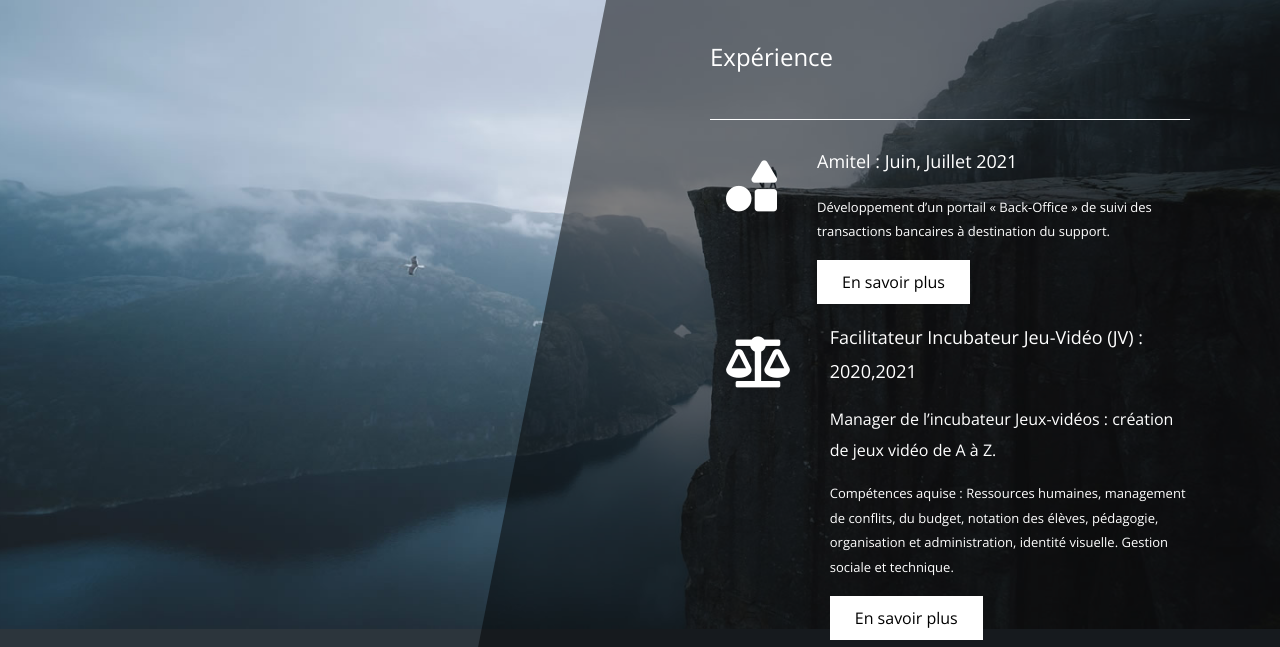
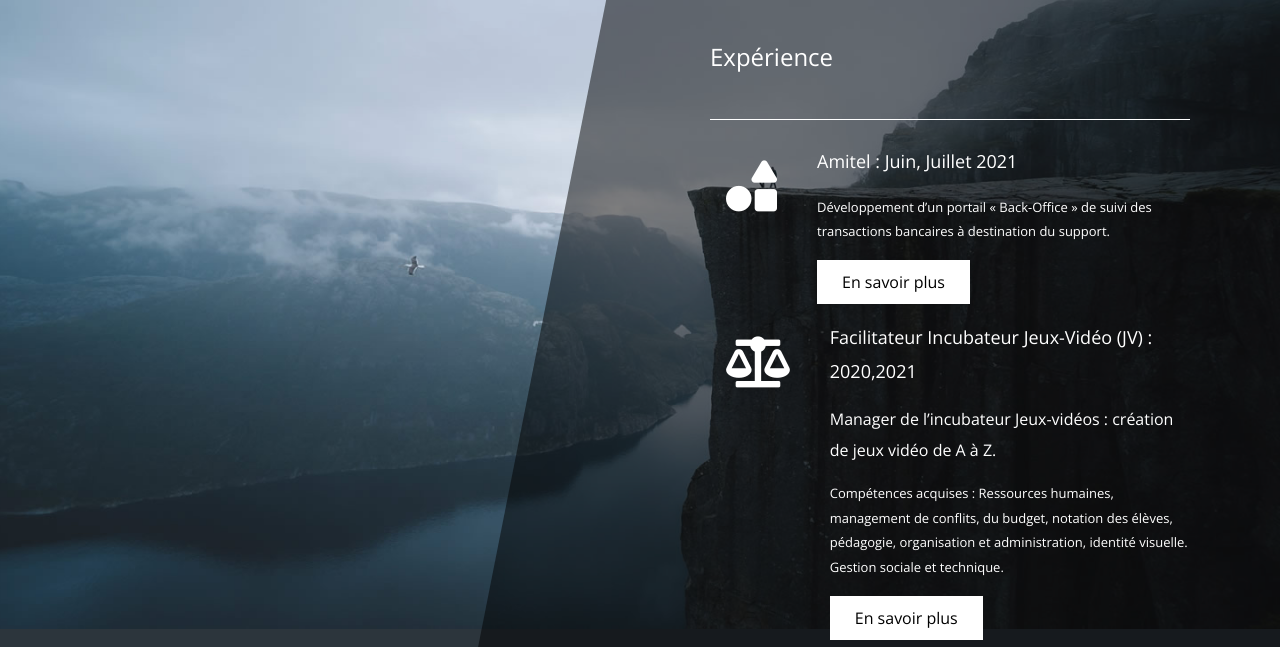
Before and after one commit to Deamonangel/Ynov_B2_Blog, a plain HTML site: page experience.html in a window 1280 px wide. Shown: the part 171-818 px from the top of the page. Drawn offline with nearby package versions, Linux system fonts and the light colour scheme.

Commit message:
Update experience.html

```diff
--- a/experience.html
+++ b/experience.html
@@ -77,9 +77,9 @@ https://templatemo.com/tm-550-diagoona
                         <div class="media my-3">
                             <i class="fas fa-balance-scale fa-3x p-3 mr-4"></i>
                             <div class="media-body">
-                                <p style="font-size: large;"> Facilitateur Incubateur Jeu-Vidéo (JV) : 2020,2021</p>
+                                <p style="font-size: large;"> Facilitateur Incubateur Jeux-Vidéo (JV) : 2020,2021</p>
                                 <p style="font-size: medium;">Manager de l’incubateur Jeux-vidéos : création de jeux vidéo de A à Z.</p>
-                                <p style="font-size: small;">Compétences aquise : Ressources humaines, management de conflits, du budget, notation des élèves, pédagogie, organisation et administration, identité visuelle. Gestion sociale et technique.</p>
+                                <p style="font-size: small;">Compétences acquises : Ressources humaines, management de conflits, du budget, notation des élèves, pédagogie, organisation et administration, identité visuelle. Gestion sociale et technique.</p>
                                 <a href="pdf/livrableJVA.pdf" class="btn btn-primary" download>En savoir plus</a>
                             </div>
                         </div>
```
